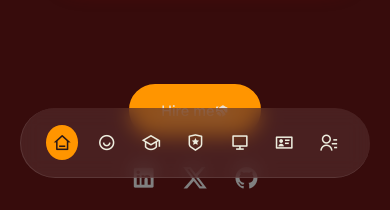
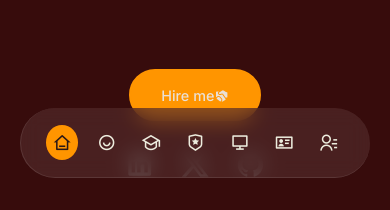
Before and after one commit to ShriramKumaran42/New-Portfolio, a plain HTML site: page index.html in a window 390 px wide. Shown: the part 636-846 px from the top of the page. Drawn offline with nearby package versions, Linux system fonts and the light colour scheme; a web font is replaced by a local one.

Commit message:
Social Icons Resposive Fix 4

```diff
--- a/assets/css/style.css
+++ b/assets/css/style.css
@@ -2520,6 +2520,17 @@ body{
       right: 20px;
    }
 
+   /* .home-social .social-icons {
+      display: flex;
+      flex-direction: row;
+      gap: 25px;
+      margin-top: 25px;
+   }
+
+   .home-social .social-icons li a{
+      font-size: var(--h3-font-size);
+   } */
+
 
 }
 
@@ -2578,10 +2589,11 @@ body{
       flex-direction: row;
       gap: 25px;
       margin-top: 25px;
+      margin-bottom: 25px;
    }
 
    .home-social .social-icons li a{
-      font-size: var(--h3-font-size);
+      font-size: var(--h2-font-size);
    }
 
    .home-scroll-btn {
```
